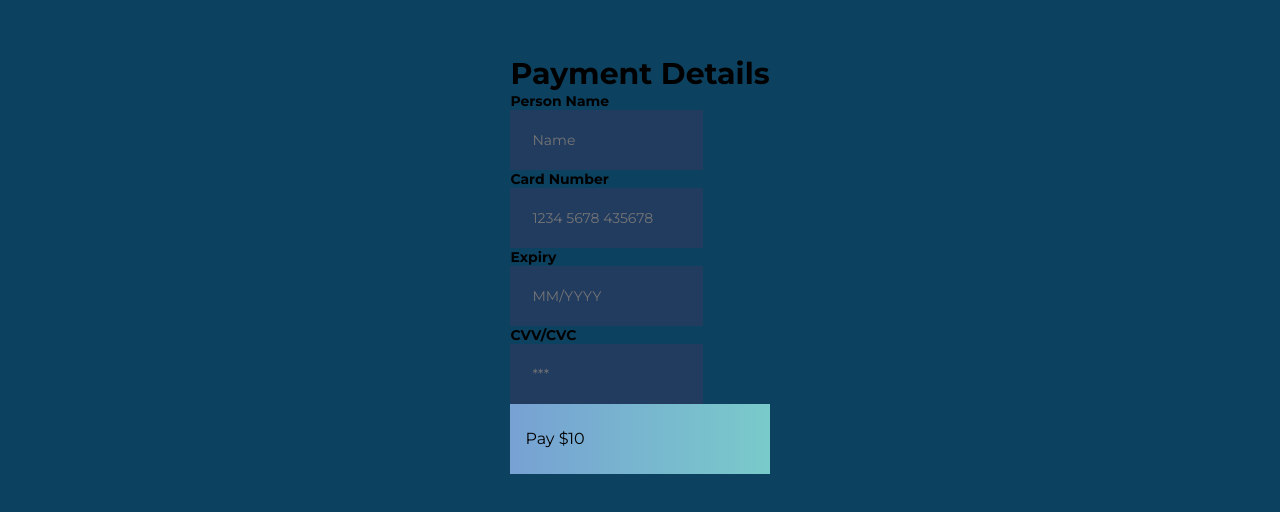
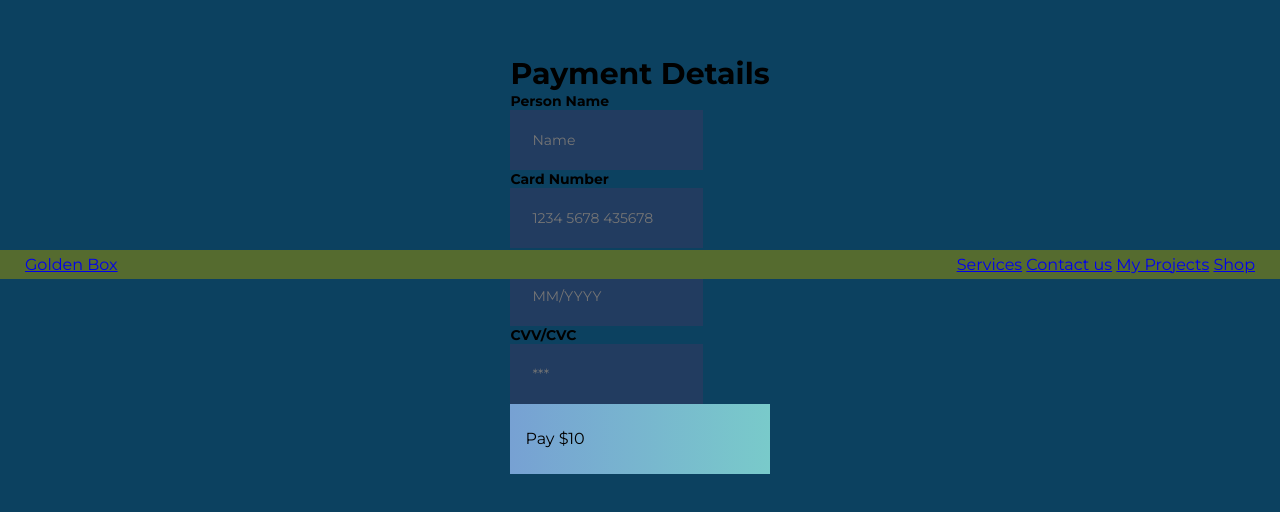
Before and after one commit to ehabtarek671/ehabtarek671.github.io, a plain HTML site: page payment.html in a window 1280 px wide. Shown: the part 136-648 px from the top of the page. Drawn offline with Linux system fonts and the light colour scheme.

Commit message:
new update
new update

Co-Authored-By: ehabtarek671 <93053798+ehabtarek671@users.noreply.github.com>

```diff
--- a/payment.html
+++ b/payment.html
@@ -8,6 +8,18 @@
     <link rel="stylesheet" href="style2.css">
 </head>
 <body>
+    <header>
+        <!-- making the logo -->
+        <a href="#" class="logo">Golden Box</a>
+        <!-- making the logo -->
+        <!-- making the links -->
+        <nav class="navigation">
+        <a href="#services">Services</a>
+        <a href="#contact us">Contact us</a>
+        <a href="#projects">My Projects</a>
+        <a href="shop.html">Shop</a>
+        </nav>
+    </header>
     <div class="container p-0">
         <div class="card px-4">
             <p class="h8 py-3">Payment Details</p>
--- a/style2.css
+++ b/style2.css
@@ -6,7 +6,16 @@
     box-sizing: border-box;
     font-family: 'Montserrat', sans-serif;
 }
-
+header{
+    background-color: darkolivegreen;
+    width: 100%;
+    position: fixed;
+    z-index: 999;
+    display: flex;
+    justify-content: space-between;
+    align-items: center;
+    padding: 5px 25px ;
+}
 body {
     display: flex;
     justify-content: center;
```
